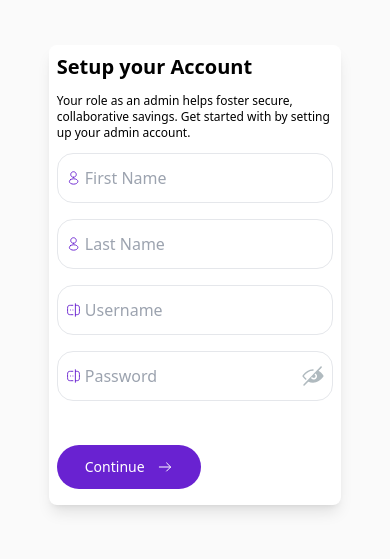
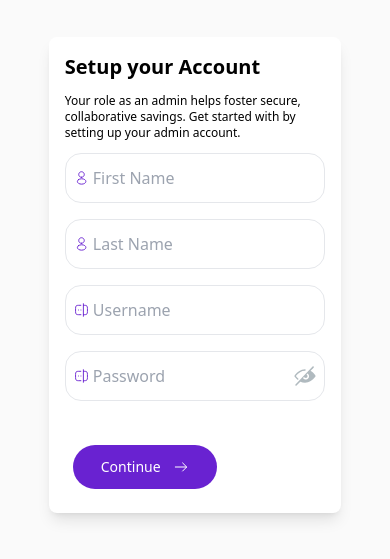
Before and after one commit to Banicoop/admin, a React (Create React App) app: page /register in a window 390 px wide. Shown: the part 147-706 px from the top of the page. Built offline with nearby package versions, Linux system fonts and the light colour scheme.

Commit message:
verification screens updates

```diff
--- a/src/Routes.tsx
+++ b/src/Routes.tsx
@@ -18,6 +18,7 @@ import { getTokenExpirationTime } from './utils/jwtDecode';
 import CellUserDetails from './pages/cells/CellUserDetails';
 import Register from './pages/admins/Register';
 import Admins from './pages/admins/Admins';
+import { WelcomeImage } from './constant/images'
 
 
 
@@ -66,7 +67,7 @@ function AuthLayout(){
     <div className="bg-bgR h-full w-full p-4 md:p-[3rem] lg:p-[5rem] flex items-center justify-center">
       <div className="rounded-3xl shadow-lg bg-bgWhite flex">
         <div className="flex-1 hidden md:block w-full h-full">
-          <img src="/welcome.svg" alt="" className="w-full h-full" />
+          <img src={WelcomeImage} alt="" className="w-full h-full" />
         </div>
         <div className="flex-1 w-full h-full">
           <Outlet/>
--- a/src/components/inputs/Input.tsx
+++ b/src/components/inputs/Input.tsx
@@ -9,6 +9,7 @@ interface IInput {
     value?: any;
     onChange: ChangeEventHandler<HTMLInputElement>
     readOnly?: boolean;
+    className?: string;
 }
 
 const Input:FC<IInput> = ({ type, placeholder, onChange, name,  readOnly }) => {
@@ -18,12 +19,12 @@ const Input:FC<IInput> = ({ type, placeholder, onChange, name,  readOnly }) => {
 }
 
 
-export const AuthInput:FC<IInput> = ({type, placeholder, img, onChange}) => {
+export const AuthInput:FC<IInput> = ({type, placeholder, img, onChange, className}) => {
 
   const [showPasword, setShowPasswword] = useState(false);
 
   return(
-    <div className="flex rounded-2xl border-[1px] px-2 py-3  w-[342px] max-w-full md:max-w-[48%] gap-1 items-center">
+    <div className={`flex rounded-2xl border-[1px] px-2 py-3 gap-1 items-center ${className}`}>
       <img src={img} alt="" className="h-4 w-4" />
       <input type={showPasword ? 'text': type} className="outline-none w-full" placeholder={placeholder} onChange={onChange} required/>
       { type === 'password' &&
--- a/src/components/inputs/OtpInput.tsx
+++ b/src/components/inputs/OtpInput.tsx
@@ -4,11 +4,12 @@ import React, { useState, FC, useRef, useEffect } from "react";
 interface OTPinputProps {
     digits?: number;
     onChange: (val: string) => void;
+    className: string
 }
 
 let currentOtpIndex: number = 0;
 
-const OtpInput:FC<OTPinputProps> = ({  onChange,  digits = 4,}) => {
+const OtpInput:FC<OTPinputProps> = ({  onChange,  digits = 4, className}) => {
 
     const [otp, setOtp] = useState<string[]>(new Array(digits).fill(""));
     const [activeOtpIndex, setActiveOtpIndex] = useState<number>(0);
@@ -53,7 +54,7 @@ const OtpInput:FC<OTPinputProps> = ({  onChange,  digits = 4,}) => {
                     value={otp[index]}
                     onChange={handleChange}
                     onKeyDown={(e) => handleKeyDown(e, index)}
-                    className="px-2 py-3 h-[60px] w-[60px] rounded-2xl border-2 border-solid outline-none text-center text-3xl text-[#026E78] font-bold"  />
+                    className={`px-2 py-3 h-[60px] w-[60px] rounded-2xl border-2 border-solid outline-none text-center text-3xl font-bold ${className}`}  />
 
                 </React.Fragment>
             ))
--- /dev/null
+++ b/src/constant/images.ts
@@ -0,0 +1,6 @@
+import WelcomeImage from '../assets/welcome.svg';
+
+
+export {
+    WelcomeImage
+}
--- a/src/pages/admins/Register.tsx
+++ b/src/pages/admins/Register.tsx
@@ -4,9 +4,11 @@ import { AuthBtn } from '../../components/buttons/ExportBtn';
 import { registerAdmin } from '../../redux/slice/adminSlice';
 import type { Dispatch } from '../../redux/store';
 import { useDispatch } from 'react-redux';
+import { useLocation } from 'react-router-dom';
 
 
 const imitialSate = {
+  adminId: '',
   firstName: "",
   lastName: "",
   username: "",
@@ -16,6 +18,9 @@ const imitialSate = {
 const Register = () => {
 
   const dispatch = useDispatch<Dispatch>();
+  const location = useLocation();
+
+  const path = location.pathname.split('/')[2]
 
   const [newAdmin, setNewAdmin] = useState(imitialSate)
 
@@ -27,24 +32,24 @@ const Register = () => {
   }
 
   const handleSubmit = async () => {
-    dispatch(registerAdmin({...newAdmin}))
+    dispatch(registerAdmin({...newAdmin, adminId: path}))
   }
 
 
   return (
     <main className='bg-bgR flex h-[100vh] w-full justify-center items-center'>
-      <form className="flex flex-col bg-white rounded-lg shadow-lg p-2 md:p-6 w-3/4 md:w-1/2 gap-3">
+      <form className="flex flex-col bg-white rounded-lg shadow-lg p-4 md:p-6 w-3/4 md:w-1/2 gap-3">
         <h2 className='text-[#000000] text-xl font-semibold'>Setup your Account</h2>
         <p className='text-xs '>Your role as an admin helps foster secure, collaborative savings. Get started with by setting up your admin account.</p>
 
-        <div className="flex flex-col md:flex-row flex-wrap gap-4">
-          <AuthInput type='text' placeholder='First Name' img='/auth/username.svg' name='firstName' value={newAdmin.firstName} onChange={handleChange}/>
-          <AuthInput type='text' placeholder='Last Name' img='/auth/username.svg' name='lastName' value={newAdmin.lastName} onChange={handleChange}/>
-          <AuthInput type='text' placeholder='Username'  img='/auth/password.svg' name='username' value={newAdmin.username} onChange={handleChange}/>
-          <AuthInput type='password' placeholder='Password' img='/auth/password.svg' name='password' value={newAdmin.password} onChange={handleChange}/>
+        <div className="flex flex-col items-center justify-center md:flex-row flex-wrap gap-4">
+          <AuthInput className='w-full md:w-[47%]' type='text' placeholder='First Name' img='/auth/username.svg' name='firstName' value={newAdmin.firstName} onChange={handleChange}/>
+          <AuthInput className='w-full md:w-[47%]' type='text' placeholder='Last Name' img='/auth/username.svg' name='lastName' value={newAdmin.lastName} onChange={handleChange}/>
+          <AuthInput className='w-full md:w-[47%]' type='text' placeholder='Username'  img='/auth/password.svg' name='username' value={newAdmin.username} onChange={handleChange}/>
+          <AuthInput className='w-full md:w-[47%]' type='password' placeholder='Password' img='/auth/password.svg' name='password' value={newAdmin.password} onChange={handleChange}/>
         </div>
 
-        <div className="flex items-center justify-between mt-8 mb-2">
+        <div className="flex items-center justify-between mt-8 mb-2 px-2">
           <AuthBtn  text='Continue' onClick={handleSubmit}/>
         </div>
       </form>
--- a/src/pages/auth/Signin.tsx
+++ b/src/pages/auth/Signin.tsx
@@ -29,8 +29,8 @@ const Signin = () => {
 
         <p className='text-sm'>Your role as an admin helps foster secure, collaborative savings. Get started with by logging in to your admin dashboard</p>
 
-        <AuthInput img='/profile.svg' placeholder='Email address' type='email' onChange={(e:any) => setEnail(e.target.value)}/>
-        <AuthInput img='/password-check.svg' placeholder='Password' type='password' onChange={(e:any) => setPassword(e.target.value)}/>
+        <AuthInput className='w-full' img='/profile.svg' placeholder='Email address' type='email' onChange={(e:any) => setEnail(e.target.value)}/>
+        <AuthInput className='w-full' img='/password-check.svg' placeholder='Password' type='password' onChange={(e:any) => setPassword(e.target.value)}/>
 
         <div className="flex flex-col md:flex-row md:justify-between w-full">
             <BackBtn onClick={() => navigate('/auth/welcome')} text='Go Back'/>
--- a/src/pages/auth/Verification.tsx
+++ b/src/pages/auth/Verification.tsx
@@ -2,9 +2,12 @@ import React, {useState, useEffect} from 'react'
 import { useNavigate } from 'react-router-dom';
 import { AuthBtn, BackBtn } from '../../components/buttons/ExportBtn';
 import OtpInput from '../../components/inputs/OtpInput';
-import { useDispatch } from 'react-redux';
+import { useDispatch, useSelector } from 'react-redux';
 import { verifyLogin } from '../../redux/slice/authSlice';
 import { Dispatch } from '../../redux/store';
+
+
+
 
 const Verification = () => {
 
@@ -29,6 +32,8 @@ const Verification = () => {
     }, []);
 
 
+    const { status } = useSelector((state: any) => state.auth)
+
 
     const verifyOtp = async () => {
         dispatch(verifyLogin({otp, adminId}))
@@ -45,10 +50,12 @@ const Verification = () => {
         <p className='text-lg text-[#000] text-center'>Check your email inbox for a 4-digit OTP. Enter it below</p>
 
         <div className="flex flex-col gap-1">
-            <OtpInput onChange={handleOtpChange}/>
-            <div className="flex justify-between items-center">
-                <span className='text-red-400'>Incorrect OTP</span>
-                <span className="text-lg text-[#6922D1] font-semibold" onClick={verifyOtp}>Resend OTP</span>
+            <OtpInput className={`${status === 'failed' ? 'text-[crimson]' : 'text-[#026E78] '}`} onChange={handleOtpChange}/>
+            <div className="flex items-center">
+                { status === 'failed' &&
+                    <span className='text-red-400'>Incorrect OTP</span>
+                }
+                <span className="text-lg text-[#6922D1] cursor-pointer font-semibold flex ml-auto" onClick={verifyOtp}>Resend OTP</span>
             </div>
         </div>
 
```
Also changed, not shown: 1 other file (tests, documents, lock files or other folders).
